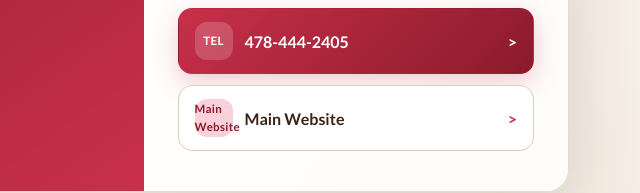
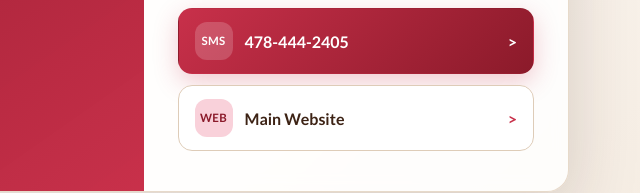
Before and after one commit to ExploitDev9989/LadybugStitchCo, a plain HTML site: page ladybug-connect-7q4m9p.html in a window 1280 px wide. Shown: the part 496-689 px from the top of the page, 451-1091 px from the left. Drawn offline with nearby package versions, Linux system fonts and the light colour scheme.

Commit message:
Refactor contact links in ladybug-connect HTML

```diff
--- a/ladybug-connect-7q4m9p.html
+++ b/ladybug-connect-7q4m9p.html
@@ -311,17 +311,21 @@
     <span class="link-label"><span class="link-icon">FB</span>Facebook</span>
     <span class="arrow" aria-hidden="true">&gt;</span>
   </a>
+
   <a class="link-button" href="https://www.instagram.com/ladybug_stitchco/" rel="nofollow noopener" target="_blank">
     <span class="link-label"><span class="link-icon">IG</span>Instagram</span>
     <span class="arrow" aria-hidden="true">&gt;</span>
   </a>
+
   <a class="link-button primary" href="sms:+14784442405">
-            <span class="link-label"><span class="link-icon">TEL</span>478-444-2405</span>
+    <span class="link-label"><span class="link-icon">SMS</span>478-444-2405</span>
     <span class="arrow" aria-hidden="true">&gt;</span>
   </a>
+
   <a class="link-button" href="https://www.ladybugstitch.com/" rel="nofollow noopener" target="_blank">
-            <span class="link-label"><span class="link-icon">Main Website</span>Main Website</span>
+    <span class="link-label"><span class="link-icon">WEB</span>Main Website</span>
     <span class="arrow" aria-hidden="true">&gt;</span>
+  </a>
  </a>
 </div>
       </div>
```
Lines whose indentation alone changed are shown as unchanged.
